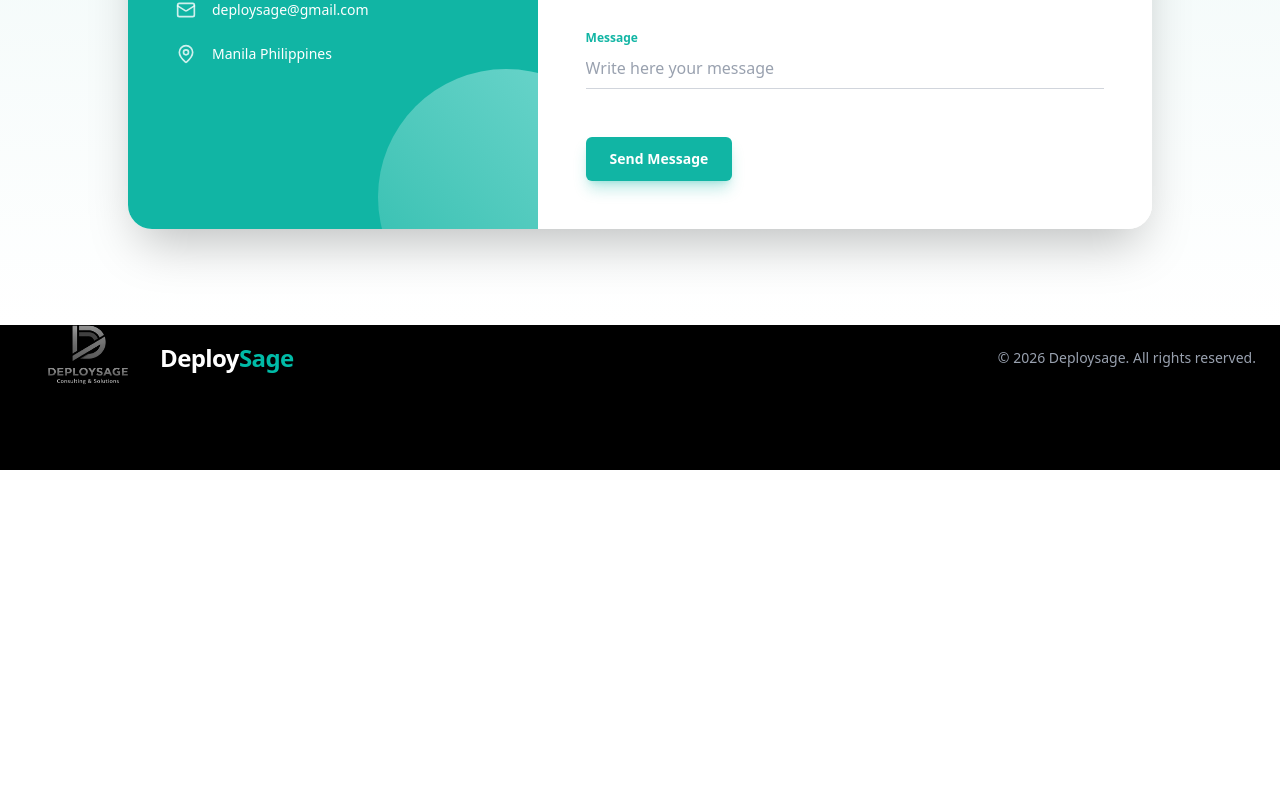
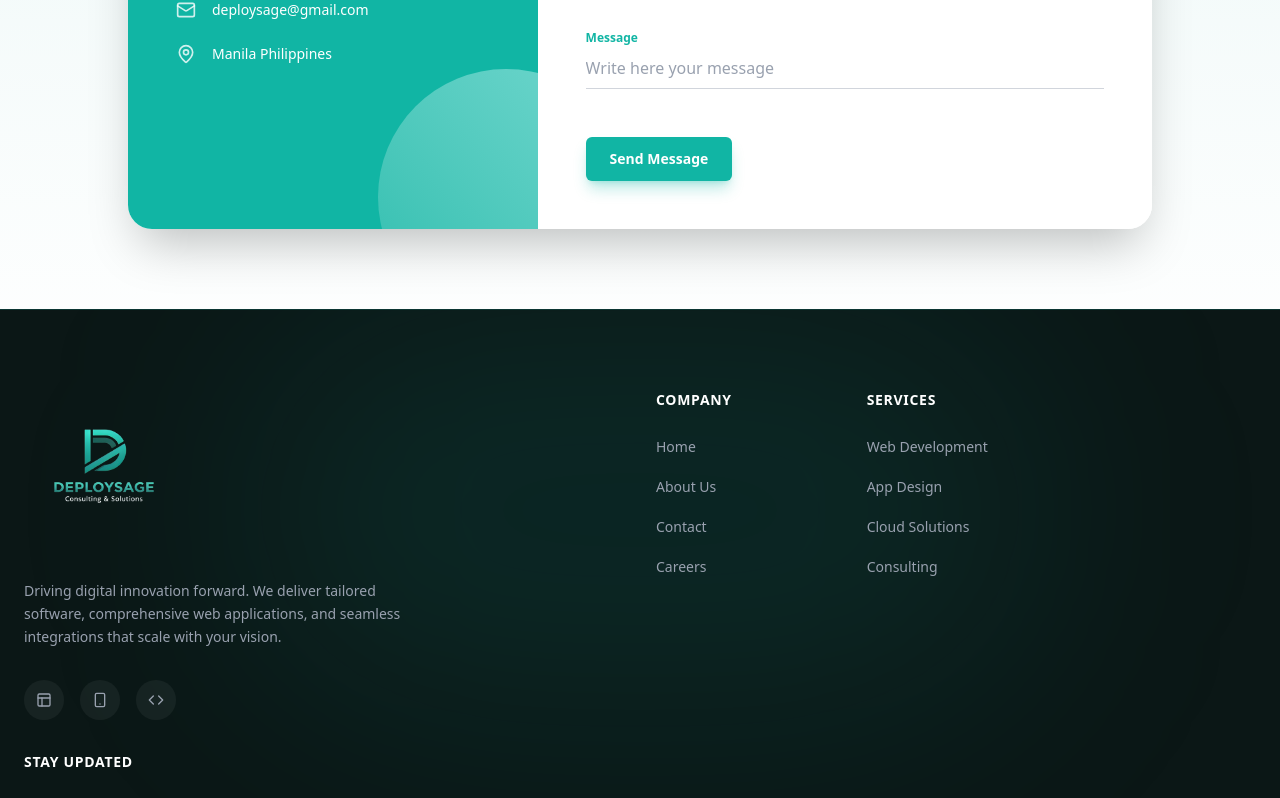
Before and after one commit to darylcommits/deploy-sage, a React (Vite) app: page / in a window 1280 px wide. Shown: the part 1998-2796 px from the top of the page. Before the commit the page ends 2468 px from the top, so only its background shows below. Built offline with nearby package versions, Linux system fonts and the light colour scheme.

Commit message:
Add extra bottom padding to Contact Us section for better spacing above footer

```diff
--- a/src/App.jsx
+++ b/src/App.jsx
@@ -484,7 +484,7 @@ function App() {
       <section
         id="contact"
         data-animate
-        className="py-24 px-6 bg-gradient-to-b from-[#e6f5f4] to-white opacity-0 translate-y-20 relative"
+        className="pt-24 pb-40 px-6 bg-gradient-to-b from-[#e6f5f4] to-white opacity-0 translate-y-20 relative"
       >
         <div className="max-w-4xl mx-auto text-center mb-16 space-y-4">
           <h2 data-stagger className="text-4xl md:text-5xl font-bold text-gray-900">
@@ -564,18 +564,92 @@ function App() {
         </div>
       </section>
 
-      {/* Footer */}
-      <footer className="bg-black text-gray-400 py-12 border-t border-gray-800">
-        <div className="max-w-7xl mx-auto px-6 flex flex-col md:flex-row justify-between items-center gap-6">
-          <div className="flex items-center gap-2 text-2xl font-bold text-white tracking-tight">
-            <img
-              src={logo}
-              alt="DeploySage Logo"
-              className="w-32 h-auto rounded-lg object-contain grayscale opacity-80 hover:grayscale-0 hover:opacity-100 transition-all duration-500"
-            />
-            <span>Deploy<span className="text-teal-500">Sage</span></span>
+      {/* Enhanced SaaS Footer */}
+      <footer className="bg-[#0b1716] text-gray-400 pt-20 pb-10 border-t border-[#11b5a4]/20 relative overflow-hidden">
+        {/* Decorative Glow */}
+        <div className="absolute top-0 left-1/2 -translate-x-1/2 w-[800px] h-[400px] bg-[#11b5a4]/10 blur-[120px] rounded-full pointer-events-none"></div>
+
+        <div className="max-w-7xl mx-auto px-6 relative z-10">
+          <div className="grid grid-cols-1 md:grid-cols-2 lg:grid-cols-12 gap-12 lg:gap-8 mb-16">
+
+            {/* Brand Column */}
+            <div className="lg:col-span-4 space-y-6">
+              <a href="#home" className="inline-block">
+                <img
+                  src={logo}
+                  alt="DeploySage Logo"
+                  className="w-40 h-auto rounded-lg object-contain transition-all duration-500 hover:scale-105 hover:brightness-125"
+                />
+              </a>
+              <p className="text-gray-400 leading-relaxed text-sm max-w-sm">
+                Driving digital innovation forward. We deliver tailored software, comprehensive web applications, and seamless integrations that scale with your vision.
+              </p>
+              <div className="flex items-center gap-4 pt-2">
+                <a href="#" className="w-10 h-10 rounded-full bg-white/5 flex items-center justify-center hover:bg-[#11b5a4] hover:text-white transition-all duration-300 group">
+                  <Layout className="w-4 h-4 group-hover:scale-110 transition-transform" />
+                </a>
+                <a href="#" className="w-10 h-10 rounded-full bg-white/5 flex items-center justify-center hover:bg-[#11b5a4] hover:text-white transition-all duration-300 group">
+                  <Smartphone className="w-4 h-4 group-hover:scale-110 transition-transform" />
+                </a>
+                <a href="#" className="w-10 h-10 rounded-full bg-white/5 flex items-center justify-center hover:bg-[#11b5a4] hover:text-white transition-all duration-300 group">
+                  <Code className="w-4 h-4 group-hover:scale-110 transition-transform" />
+                </a>
+              </div>
+            </div>
+
+            {/* Quick Links */}
+            <div className="lg:col-span-2 lg:col-start-7 space-y-6">
+              <h4 className="text-white font-bold tracking-wider text-sm uppercase">Company</h4>
+              <ul className="space-y-4">
+                <li><a href="#home" className="text-sm hover:text-[#11b5a4] transition-colors">Home</a></li>
+                <li><a href="#about" className="text-sm hover:text-[#11b5a4] transition-colors">About Us</a></li>
+                <li><a href="#contact" className="text-sm hover:text-[#11b5a4] transition-colors">Contact</a></li>
+                <li><a href="#" className="text-sm hover:text-[#11b5a4] transition-colors">Careers</a></li>
+              </ul>
+            </div>
+
+            {/* Services */}
+            <div className="lg:col-span-2 space-y-6">
+              <h4 className="text-white font-bold tracking-wider text-sm uppercase">Services</h4>
+              <ul className="space-y-4">
+                <li><a href="#" className="text-sm hover:text-[#11b5a4] transition-colors">Web Development</a></li>
+                <li><a href="#" className="text-sm hover:text-[#11b5a4] transition-colors">App Design</a></li>
+                <li><a href="#" className="text-sm hover:text-[#11b5a4] transition-colors">Cloud Solutions</a></li>
+                <li><a href="#" className="text-sm hover:text-[#11b5a4] transition-colors">Consulting</a></li>
+              </ul>
+            </div>
+
+            {/* Newsletter */}
+            <div className="lg:col-span-3 space-y-6">
+              <h4 className="text-white font-bold tracking-wider text-sm uppercase">Stay Updated</h4>
+              <p className="text-sm text-gray-400">Subscribe to our newsletter for the latest tech insights.</p>
+              <form className="flex flex-col sm:flex-row gap-2">
+                <input
+                  type="email"
+                  placeholder="Enter your email"
+                  className="bg-white/5 border border-white/10 rounded-lg px-4 py-3 text-sm text-white focus:outline-none focus:border-[#11b5a4] transition-colors w-full"
+                />
+                <button
+                  type="button"
+                  className="bg-[#11b5a4] text-white px-6 py-3 rounded-lg text-sm font-bold hover:bg-[#0da090] transition-colors whitespace-nowrap shadow-lg shadow-[#11b5a4]/20"
+                >
+                  Subscribe
+                </button>
+              </form>
+            </div>
+
           </div>
-          <p className="text-sm">© {new Date().getFullYear()} Deploysage. All rights reserved.</p>
+
+          {/* Bottom Bar */}
+          <div className="pt-8 border-t border-white/10 flex flex-col md:flex-row justify-between items-center gap-4">
+            <p className="text-sm text-gray-500">
+              © {new Date().getFullYear()} Deploysage Consulting & Solutions. All rights reserved.
+            </p>
+            <div className="flex gap-6 text-sm text-gray-500">
+              <a href="#" className="hover:text-white transition-colors">Privacy Policy</a>
+              <a href="#" className="hover:text-white transition-colors">Terms of Service</a>
+            </div>
+          </div>
         </div>
       </footer>
 
```
